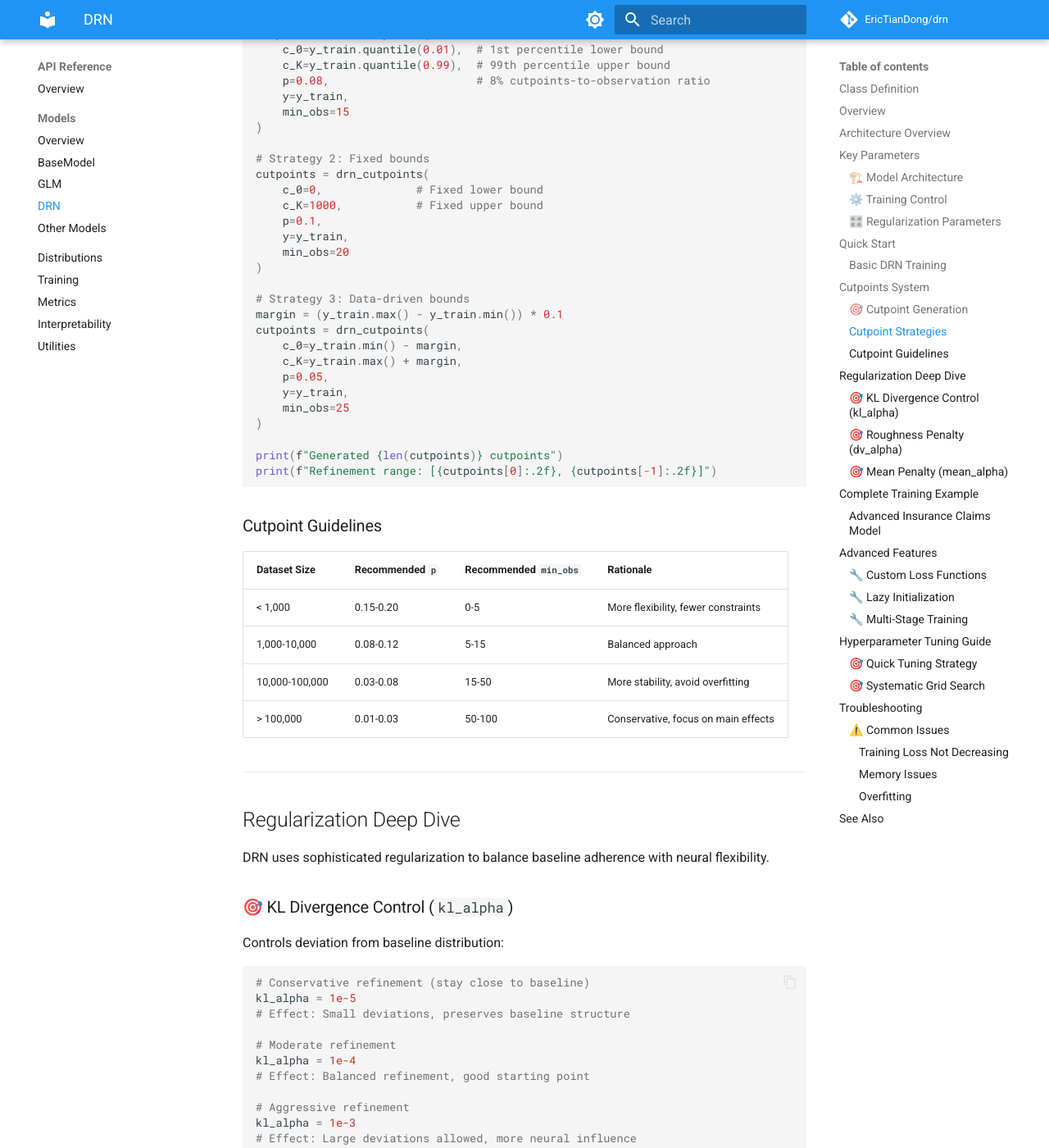
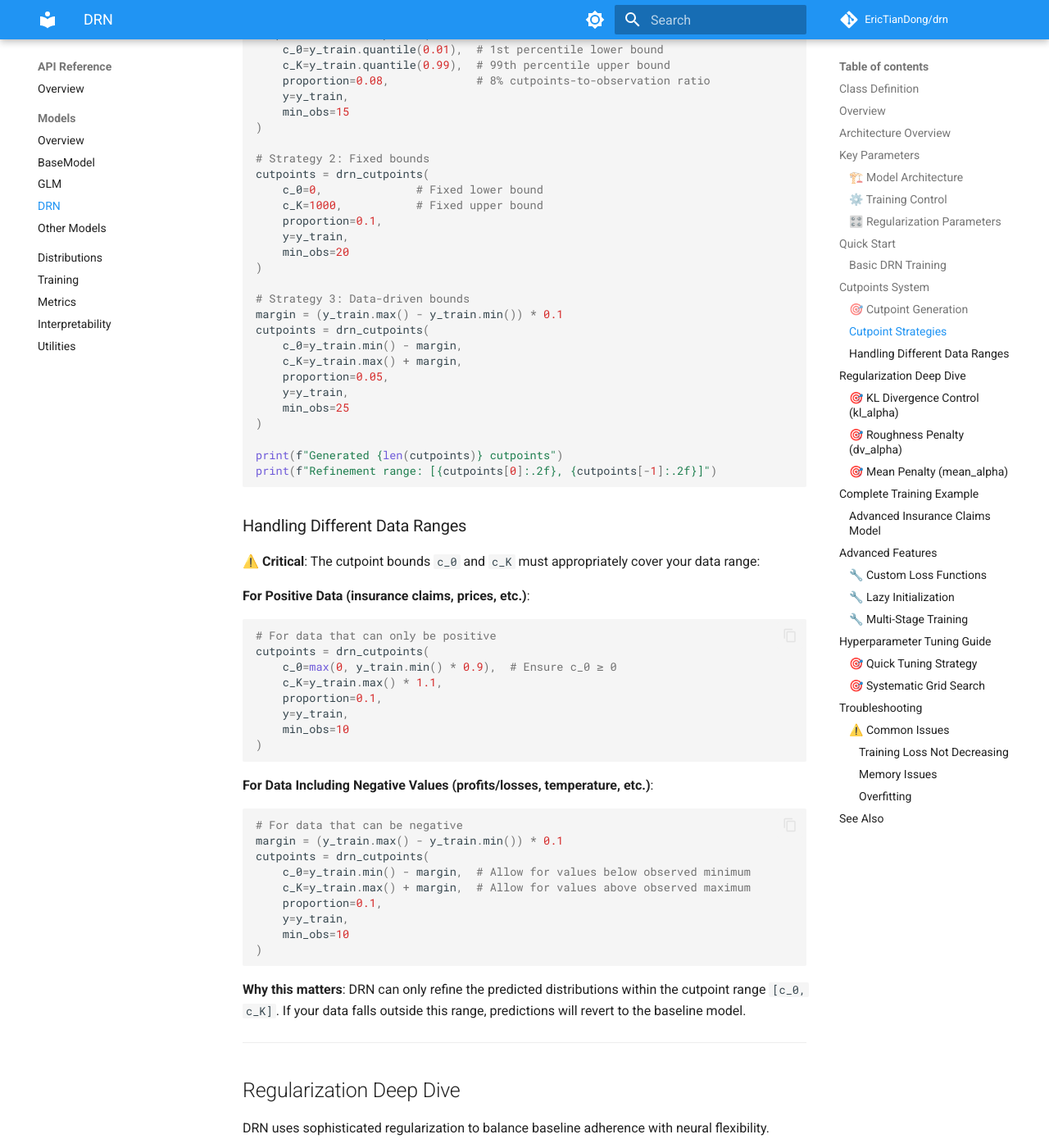
Before and after one commit to Pat-Laub/drn, an MkDocs documentation site: the page built from docs/api/models/drn.md, in a window 1280 px wide and 1400 px high, scrolled down 3698 px. Shown: the whole window at 82% size. Built offline with MkDocs 1.6.1 and Material for MkDocs 9.7.7, drawn with Linux system fonts in a browser that asks for light colours; comment, search, counter and statistics services are not loaded; some of the changed text lies outside the part shown.

Commit message:
Fix docs errors related to cutpoints

````diff
--- a/docs/api/models/drn.md
+++ b/docs/api/models/drn.md
@@ -93,11 +93,11 @@ baseline.fit(X_train, y_train)
 
 # 2. Define refinement region
 cutpoints = drn_cutpoints(
-    c_0=y_train.min() * 1.1,
-    c_K=y_train.max() * 1.1,
-    p=0.1,        # 10% cutpoints-to-observation ratio
+    c_0=y_train.min() * 0.9,  # Lower bound should be below minimum
+    c_K=y_train.max() * 1.1,  # Upper bound should be above maximum
+    proportion=0.1,           # 10% cutpoints-to-observation ratio
     y=y_train,
-    min_obs=10    # Minimum observations per interval
+    min_obs=10               # Minimum observations per interval
 )
 
 # 3. Initialize DRN
@@ -157,7 +157,7 @@ import numpy as np
 cutpoints = drn_cutpoints(
     c_0=y_train.quantile(0.01),  # 1st percentile lower bound
     c_K=y_train.quantile(0.99),  # 99th percentile upper bound
-    p=0.08,                      # 8% cutpoints-to-observation ratio
+    proportion=0.08,             # 8% cutpoints-to-observation ratio
     y=y_train,
     min_obs=15
 )
@@ -166,7 +166,7 @@ cutpoints = drn_cutpoints(
 cutpoints = drn_cutpoints(
     c_0=0,              # Fixed lower bound
     c_K=1000,           # Fixed upper bound
-    p=0.1,
+    proportion=0.1,
     y=y_train,
     min_obs=20
 )
@@ -176,7 +176,7 @@ margin = (y_train.max() - y_train.min()) * 0.1
 cutpoints = drn_cutpoints(
     c_0=y_train.min() - margin,
     c_K=y_train.max() + margin,
-    p=0.05,
+    proportion=0.05,
     y=y_train,
     min_obs=25
 )
@@ -185,14 +185,36 @@ print(f"Generated {len(cutpoints)} cutpoints")
 print(f"Refinement range: [{cutpoints[0]:.2f}, {cutpoints[-1]:.2f}]")
 ```
 
-### Cutpoint Guidelines
+### Handling Different Data Ranges
 
-| Dataset Size | Recommended `p` | Recommended `min_obs` | Rationale |
-|-------------|-----------------|----------------------|-----------|
-| < 1,000 | 0.15-0.20 | 0-5 | More flexibility, fewer constraints |
-| 1,000-10,000 | 0.08-0.12 | 5-15 | Balanced approach |
-| 10,000-100,000 | 0.03-0.08 | 15-50 | More stability, avoid overfitting |
-| > 100,000 | 0.01-0.03 | 50-100 | Conservative, focus on main effects |
+**⚠️ Critical**: The cutpoint bounds `c_0` and `c_K` must appropriately cover your data range:
+
+**For Positive Data (insurance claims, prices, etc.)**:
+```python
+# For data that can only be positive
+cutpoints = drn_cutpoints(
+    c_0=max(0, y_train.min() * 0.9),  # Ensure c_0 ≥ 0
+    c_K=y_train.max() * 1.1,
+    proportion=0.1,
+    y=y_train,
+    min_obs=10
+)
+```
+
+**For Data Including Negative Values (profits/losses, temperature, etc.)**:
+```python
+# For data that can be negative
+margin = (y_train.max() - y_train.min()) * 0.1
+cutpoints = drn_cutpoints(
+    c_0=y_train.min() - margin,  # Allow for values below observed minimum
+    c_K=y_train.max() + margin,  # Allow for values above observed maximum
+    proportion=0.1,
+    y=y_train,
+    min_obs=10
+)
+```
+
+**Why this matters**: DRN can only refine the predicted distributions within the cutpoint range `[c_0, c_K]`. If your data falls outside this range, predictions will revert to the baseline model.
 
 ---
 
@@ -316,7 +338,7 @@ print("Designing cutpoint strategy...")
 cutpoints = drn_cutpoints(
     c_0=Y_train.quantile(0.005).item(),  # 0.5th percentile (handle outliers)
     c_K=Y_train.quantile(0.995).item(),  # 99.5th percentile
-    p=0.06,                              # 6% ratio for large dataset
+    proportion=0.06,                     # 6% ratio for large dataset
     y=y_train,
     min_obs=30                           # Ensure statistical significance
 )
````
Also changed, not shown: docs/api/models/glm.md (+1 -1 lines), docs/getting-started/advanced-usage.md (+1 -1 lines).
